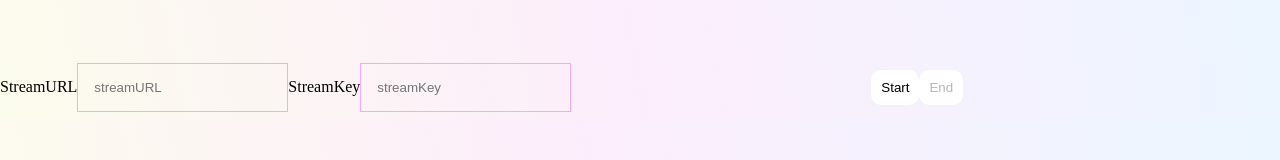
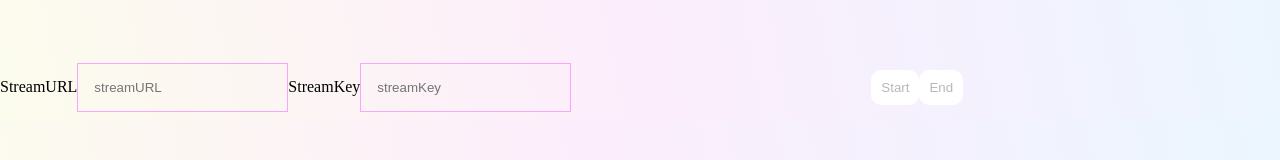
Before and after one commit to KunalAsatkar/streamerx, a React (Vite) app in the folder client/: page /golive in a window 1280 px wide. Shown: the part 215-375 px from the top of the page. Built offline with nearby package versions, Linux system fonts and the light colour scheme; no server answers.

Commit message:
enhancement update

```diff
--- a/client/src/pages/GoLive.jsx
+++ b/client/src/pages/GoLive.jsx
@@ -1,9 +1,7 @@
 import { useRef, useState, useEffect } from "react"
 import { io } from 'socket.io-client'
 
-const socket = io('http://localhost:5000', {
-    autoConnect: false,
-});
+
 
 const GoLive = () => {
 
@@ -19,6 +17,7 @@ const GoLive = () => {
     const userVideoRef = useRef(null);
     const [mediaStream, setMediaStream] = useState(null);
     const [mediaRcd, setMediaRcd] = useState(null);
+    const [socket, setSocket] = useState(null);
 
     useEffect(() => {
         const getMedia = async () => {
@@ -45,7 +44,17 @@ const GoLive = () => {
     const handleStart = () => {
         if (!mediaStream) return;
 
-        socket.connect();
+        const newSocket = io('http://localhost:5000', {
+            autoConnect: false,
+            query: {
+                streamKey: data.streamKey,
+                streamUrl: data.streamURL,
+            },
+        });
+
+        setSocket(newSocket);
+
+        newSocket.connect();
 
         const mediaRecorder = new MediaRecorder(mediaStream, {
             audioBitsPerSecond: 128000,
@@ -57,7 +66,7 @@ const GoLive = () => {
 
         mediaRecorder.ondataavailable = (e) => {
             console.log('Binary Stream Available:', e.data);
-            socket.emit('binarystream', e.data);
+            newSocket.emit('binarystream', e.data);
         }
 
         mediaRecorder.start(25);
@@ -65,6 +74,7 @@ const GoLive = () => {
 
     const handleStop = () => {
         socket.disconnect();
+        setSocket(null);
         mediaRcd.stop();
         setMediaRcd(null);
     }
@@ -78,7 +88,7 @@ const GoLive = () => {
                 <label htmlFor="streamKey">StreamKey</label>
                 <input value={data.streamKey} onChange={changeHandler} name="streamKey" id="streamKey" placeholder="streamKey" />
                 <video id="user-video" ref={userVideoRef} autoPlay muted></video>
-                <button id="start-btn" onClick={handleStart} disabled={mediaRcd === null ? false : true}>Start</button>
+                <button id="start-btn" onClick={handleStart} disabled={(data.streamKey || data.streamURL) ? false : true}>Start</button>
                 <button id="end-btn" onClick={handleStop} disabled={mediaRcd === null ? true : false}>End</button>
             </div>
         </>
```
Also changed, not shown: 1 other file (tests, documents, lock files or other folders).
